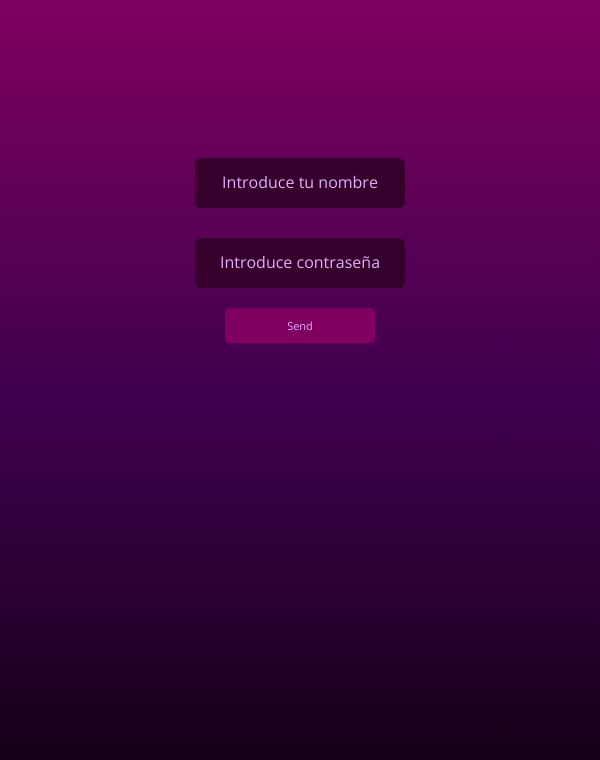
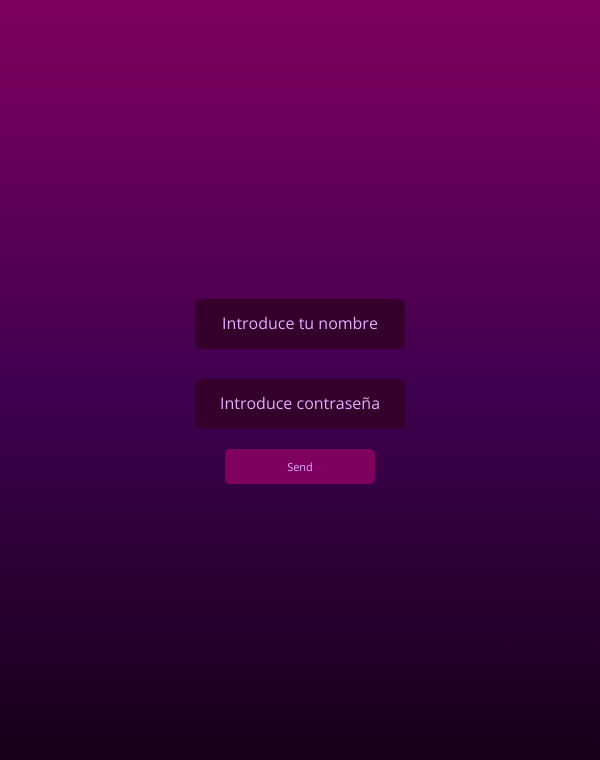
Before and after one commit to Katykaze/PROYECTO-EJEMPLO, a Vue app: page / in a window 600 px wide. Shown: the top 760 px of the page. Built offline with nearby package versions, Linux system fonts and the light colour scheme.

Commit message:
change css

```diff
--- a/src/App.vue
+++ b/src/App.vue
@@ -22,11 +22,12 @@ export default defineComponent({
   background-image: var(--color-background-image);
   background-size: 100%;
   margin: 0 auto;
-  display: grid;
-  grid-template-columns: 1fr;
-  // display: flex;
-  // justify-content: center;
-  // text-align: center;
-  // flex-direction: row;
+  // display: grid;
+  // grid-template-columns: 1fr;
+  display: flex;
+  justify-content: center;
+  align-items: center;
+  overflow: auto;
+  flex-direction: column;
 }
 </style>
--- a/src/views/AddClimberView.vue
+++ b/src/views/AddClimberView.vue
@@ -1,4 +1,5 @@
 <template>
+  <div class="addClimber-view">
   <l-forms>
       <template #form>
         <CInput v-model:src="img" placeholder="Introduce url de imagen"></CInput>
@@ -19,6 +20,7 @@
         <CButton @click="goBack()">Atrás</CButton>
       </template>
   </l-forms>
+</div>
 </template>
 <script>
 import LForms from '../layouts/l-forms.vue'
@@ -88,18 +90,11 @@ export default {
 .v-addClimber__list {
   text-align: center;
 }
-
-.l-forms__form {
-  @media screen and (min-width: 600px) {
-    //QUIERO COLOCAR LOS DE DOS EN DOS CON FLEX WRAP, PERO NO APLICA ????
-
-    flex-wrap: wrap;
-    justify-content: space-between;
-
-  }
-
+.addClimber-view {
+  border: 2px solid green;
+  height: 100%;
+  width: 100%;
   @media screen and (max-width: 600px) {
-
     text-align: center;
     align-items: center;
     background: var(--color-background-box-gradient);
@@ -111,18 +106,40 @@ export default {
   }
 }
 
-.c-input__input {
-  @media screen and (max-width: 600px) {
-    margin-top: 8%;
-    gap: 0px;
-  }
-}
+// .l-forms__form {
+//   @media screen and (min-width: 600px) {
+//     //QUIERO COLOCAR LOS DE DOS EN DOS CON FLEX WRAP, PERO NO APLICA ????
 
-.l-forms__button {
-  @media screen and (max-width: 600px) {
-    flex-direction: row;
-    width: 80%;
-  }
+//     flex-wrap: wrap;
+//     justify-content: space-between;
 
-}
+//   }
+
+//   @media screen and (max-width: 600px) {
+
+//     text-align: center;
+//     align-items: center;
+//     background: var(--color-background-box-gradient);
+//     width: 80%;
+//     font-size: 0.6em;
+//     color: var(--color-button);
+//     margin-bottom: 5%;
+//     border-radius: 10px;
+//   }
+// }
+
+// .c-input__input {
+//   @media screen and (max-width: 600px) {
+//     margin-top: 8%;
+//     gap: 0px;
+//   }
+// }
+
+// .l-forms__button {
+//   @media screen and (max-width: 600px) {
+//     flex-direction: row;
+//     width: 80%;
+//   }
+
+// }
 </style>
--- a/src/views/LoginView.vue
+++ b/src/views/LoginView.vue
@@ -101,9 +101,9 @@ span[class*='v-login'] {
 // media query
 /* Extra small devices (phones, 600px and down) */
 @media only screen and (max-width: 600px) {
-  .v-login__info{
-    order:2;
-  }
+  // .v-login__info{
+  //   order:2;
+  // }
 }
 
 /* Small devices (portrait tablets and large phones, 600px and up) */
```
Lines whose indentation alone changed are shown as unchanged.
